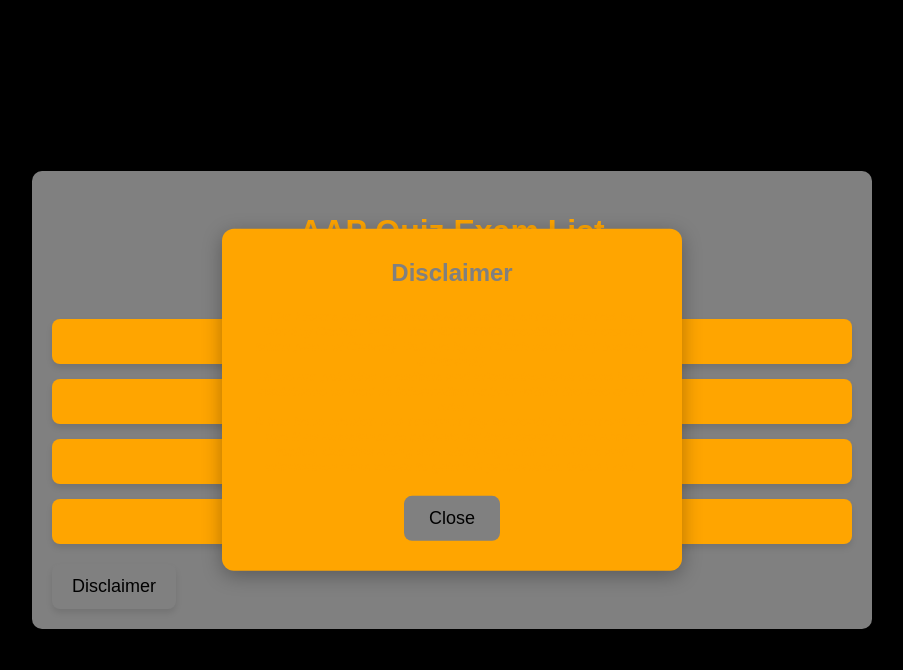
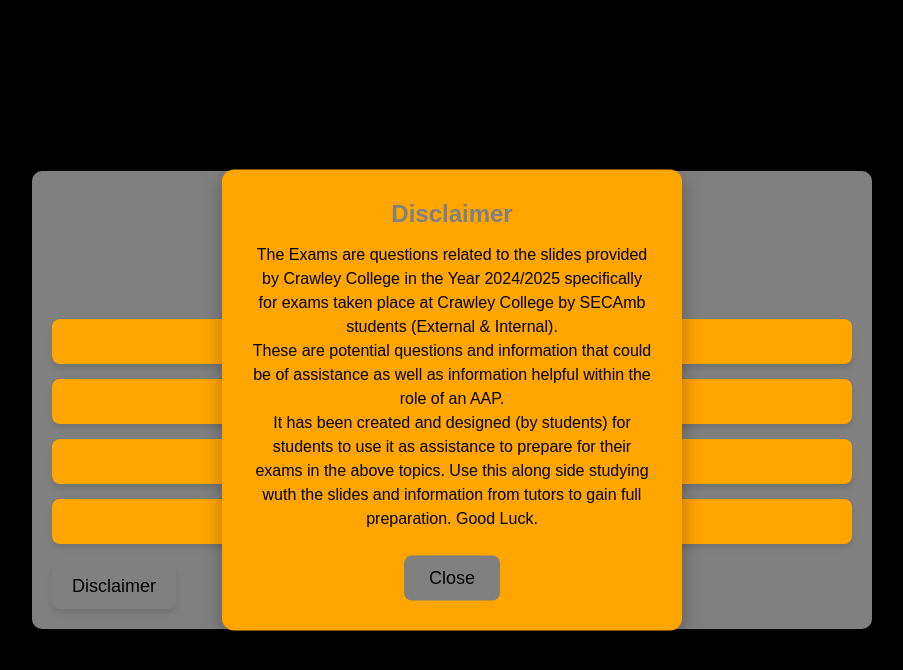
Before and after one commit to Steven0999/AAP-Exams, a plain HTML site: page index.html in a window 1280 px wide. Both pictures are taken after a click on the button "Disclaimer". Shown: the whole page, without its empty margins (188-1091 px from the left). Drawn offline with Linux system fonts and the light colour scheme.

Commit message:
Update index.html

```diff
--- a/index.html
+++ b/index.html
@@ -44,7 +44,7 @@
 
     <div id="disclaimer-popup" class="popup disclaimer-popup hidden">
         <h3>Disclaimer</h3>
-        <h5><i><b>The Exams are questions related to the slides provided by Crawley College in the Year 2024/2025 specifically for exams taken place at Crawley College by SECAmb students (External & Internal). <br />These are potential questions and information that could be of assistance as well as information helpful within the role of an AAP. <br /> It has been created and designed (by students) for students to use it as assistance to prepare for their exams in the above topics. Use this along side studying wuth the slides and information from tutors to gain full preparation. Good Luck.</b></i></h5>
+        <p>The Exams are questions related to the slides provided by Crawley College in the Year 2024/2025 specifically for exams taken place at Crawley College by SECAmb students (External & Internal). <br />These are potential questions and information that could be of assistance as well as information helpful within the role of an AAP. <br /> It has been created and designed (by students) for students to use it as assistance to prepare for their exams in the above topics. Use this along side studying wuth the slides and information from tutors to gain full preparation. Good Luck.</p>
         <button onclick="closeDisclaimerPopup()">Close</button>
     </div>
 
```
